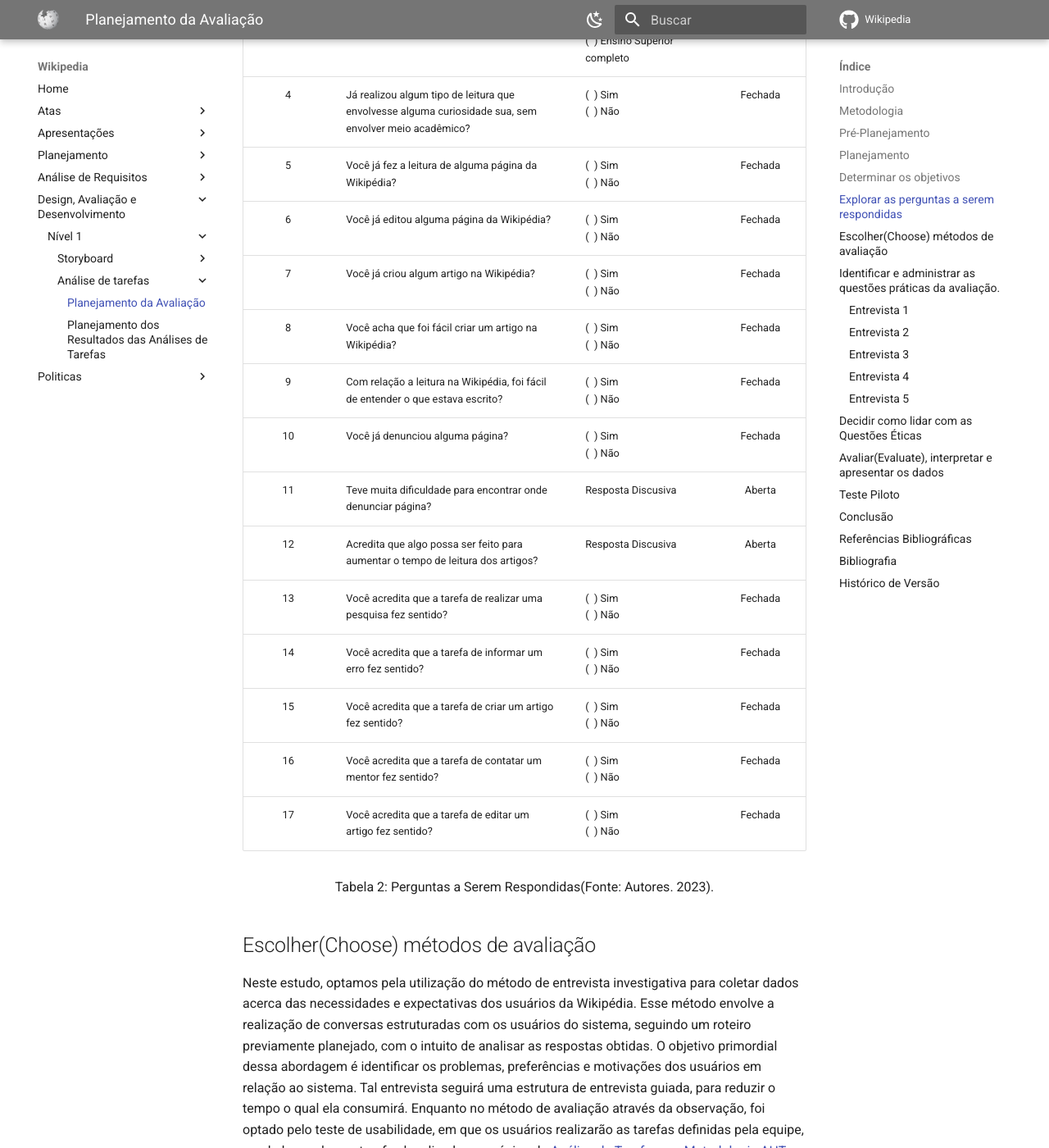
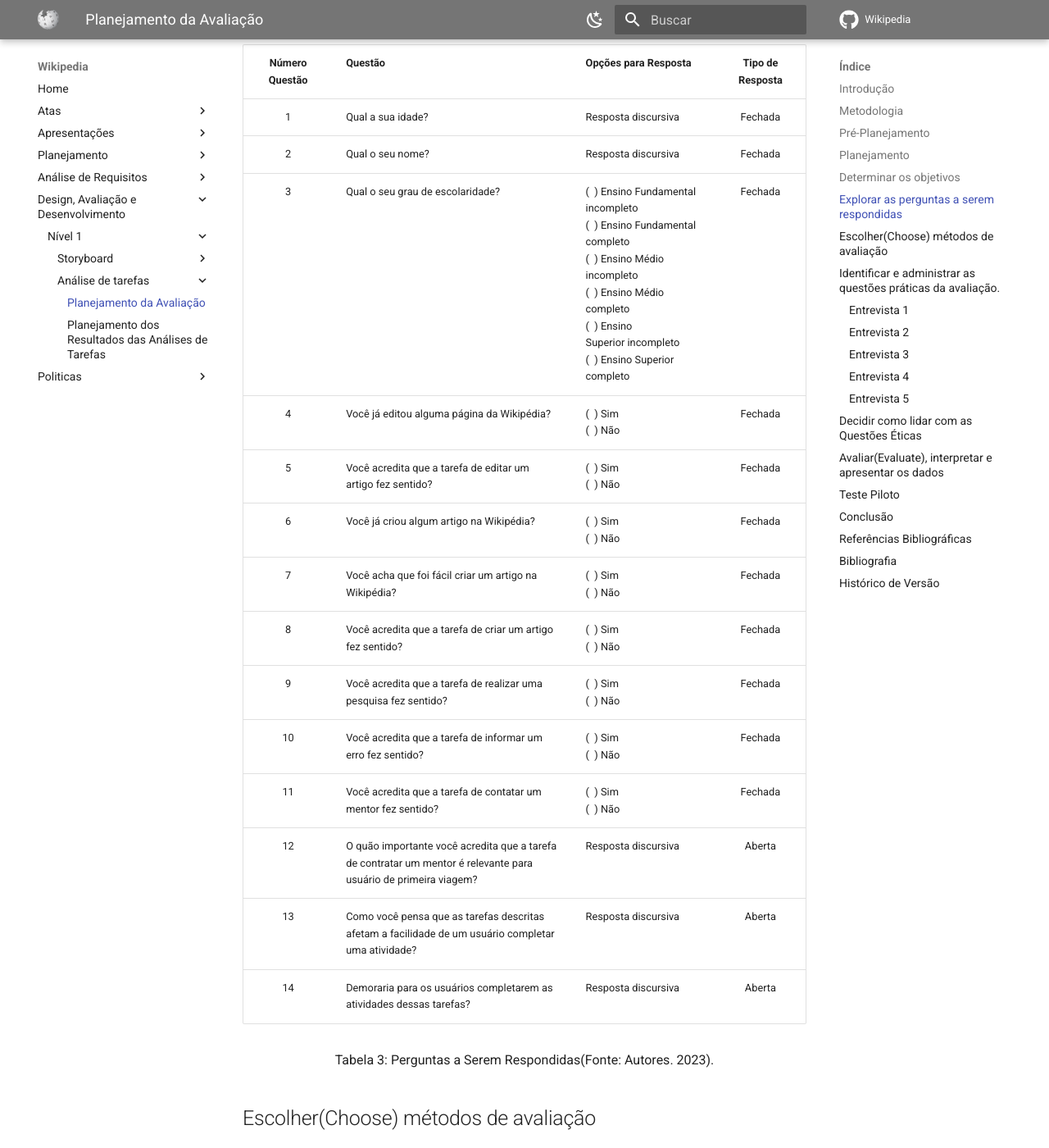
Before and after one commit to Interacao-Humano-Computador/2023.1-Wikipedia, an MkDocs documentation site: the page built from docs/design-avaliacao-desenvolvimento/nivel1/analiseDeTarefas/planejamentoDaAvaliacaoTarefas.md, in a window 1280 px wide and 1400 px high, scrolled down 2206 px. Shown: the whole window at 82% size. Built offline with MkDocs 1.6.1 and Material for MkDocs 9.7.7, drawn with Linux system fonts in a browser that asks for light colours; comment, search, counter and statistics services are not loaded; some of the changed text lies outside the part shown.

Commit message:
Alterando perguntas
Co-authored-by: oo7gabriel <gabrielfsacademico@gmail.com>

```diff
--- a/docs/design-avaliacao-desenvolvimento/nivel1/analiseDeTarefas/planejamentoDaAvaliacaoTarefas.md
+++ b/docs/design-avaliacao-desenvolvimento/nivel1/analiseDeTarefas/planejamentoDaAvaliacaoTarefas.md
@@ -25,6 +25,20 @@
     <p> Tabela 1: Framework DECIDE (Fonte:Barbosa, Silva, Silveira, et al. 2021).</p>
 </div>
 
+As tarefas que serão avaliadas estão contidas na tabela 2
+
+| Número | Tarefa                                     | Rastro                                      |
+| ------- | ------------------------------------------ | ------------------------------------------- |
+| 01      | Edição de um artigo                      | [AHT](../../../analise-de-requisitos/aht.md)   |
+| 02      | Criação de um artigo na Wikipédia       | [GOMS](../../../analise-de-requisitos/goms.md) |
+| 03      | Realização de uma pesquisa na Wikipédia | [GOMS](../../../analise-de-requisitos/goms.md) |
+| 04      | Informar um erro                           | [GOMS](../../../analise-de-requisitos/goms.md) |
+| 05      | Contatar um Mentor                         | [GOMS](../../../analise-de-requisitos/goms.md) |
+
+<div style="text-align: center">
+    <p> Tabela 2: Perguntas a Serem Respondidas(Fonte: Gabriel e Samuel. 2023).</p>
+</div>
+
 ## Planejamento
 
 ## Determinar os objetivos
@@ -33,30 +47,27 @@
 
 ## Explorar as perguntas a serem respondidas
 
-As perguntas base para tais atividades foram desenvolvidas no mesmo sentido do objetivo planejado anteriormente. Resultando na Tabela 2, qual contém perguntas essenciais para se responder e obter dados para a melhoria do site.
+As perguntas base para tais atividades foram desenvolvidas no mesmo sentido do objetivo planejado anteriormente. Resultando na Tabela 3, qual contém perguntas essenciais para se responder e obter dados para a melhoria do site.
 
-| Número Questão | Questão                                                                                                | Opções para Resposta                                                                                                                                                                                                      | Tipo de Resposta |
-| :--------------: | ------------------------------------------------------------------------------------------------------- | --------------------------------------------------------------------------------------------------------------------------------------------------------------------------------------------------------------------------- | :--------------: |
-|        1        | Qual a sua idade?                                                                                       | Resposta discursiva                                                                                                                                                                                                         |     Fechada     |
-|        2        | Qual o seu nome?                                                                                        | Resposta discursiva                                                                                                                                                                                                         |     Fechada     |
-|        3        | Qual o seu grau de escolaridade?                                                                        | (  ) Ensino Fundamental incompleto<br />(  ) Ensino Fundamental completo<br />(  ) Ensino Médio incompleto<br />(  ) Ensino Médio completo<br />(  ) Ensino Superior incompleto<br />(  ) Ensino Superior completo |     Fechada     |
-|        4        | Já realizou algum tipo de leitura que envolvesse alguma curiosidade sua, sem envolver meio acadêmico? | (  ) Sim<br />(  ) Não                                                                                                                                                                                                   |     Fechada     |
-|        5        | Você já fez a leitura de alguma página da Wikipédia?                                              | (  ) Sim<br />(  ) Não                                                                                                                                                                                                   |     Fechada     |
-|        6        | Você já editou alguma página da Wikipédia?                                                          | (  ) Sim<br />(  ) Não                                                                                                                                                                                                   |     Fechada     |
-|        7        | Você já criou algum artigo na Wikipédia?                                                             | (  ) Sim<br />(  ) Não                                                                                                                                                                                                   |     Fechada     |
-|        8        | Você acha que foi fácil criar um artigo na Wikipédia?                                                | (  ) Sim<br />(  ) Não                                                                                                                                                                                                   |     Fechada     |
-|        9        | Com relação a leitura na Wikipédia, foi fácil de entender o que estava escrito?                    | (  ) Sim<br />(  ) Não                                                                                                                                                                                                  |     Fechada     |
-|        10        | Você já denunciou alguma página?                                                                     | (  ) Sim<br />(  ) Não                                                                                                                                                                                                  |     Fechada     |
-|        11        | Teve muita dificuldade para encontrar onde denunciar página?                                           | Resposta Discusiva                                                                                                                                                                                                          |      Aberta      |
-|        12        | Acredita que algo possa ser feito para aumentar o tempo de leitura dos artigos?                         | Resposta Discusiva                                                                                                                                                                                                          |      Aberta      |
-|        13        | Você acredita que a tarefa de realizar uma pesquisa fez sentido?                                     | (  ) Sim<br />(  ) Não                                                                                                                                                                                                   |     Fechada     |
-|        14        | Você acredita que a tarefa de informar um erro fez sentido?                                           | (  ) Sim<br />(  ) Não                                                                                                                                                                                                   |     Fechada     |
-|        15        | Você acredita que a tarefa de criar um artigo fez sentido?                                             | (  ) Sim<br />(  ) Não                                                                                                                                                                                                   |     Fechada     |
-|        16        | Você acredita que a tarefa de contatar um mentor fez sentido?                                         | (  ) Sim<br />(  ) Não                                                                                                                                                                                                   |     Fechada     |
-|        17        | Você acredita que a tarefa de editar um artigo fez sentido?                                           | (  ) Sim<br />(  ) Não                                                                                                                                                                                                   |     Fechada     |
+| Número Questão | Questão                                                                                                             | Opções para Resposta                                                                                                                                                                                                      | Tipo de Resposta |
+| :--------------: | -------------------------------------------------------------------------------------------------------------------- | --------------------------------------------------------------------------------------------------------------------------------------------------------------------------------------------------------------------------- | :--------------: |
+|        1        | Qual a sua idade?                                                                                                    | Resposta discursiva                                                                                                                                                                                                         |     Fechada     |
+|        2        | Qual o seu nome?                                                                                                     | Resposta discursiva                                                                                                                                                                                                         |     Fechada     |
+|        3        | Qual o seu grau de escolaridade?                                                                                     | (  ) Ensino Fundamental incompleto<br />(  ) Ensino Fundamental completo<br />(  ) Ensino Médio incompleto<br />(  ) Ensino Médio completo<br />(  ) Ensino Superior incompleto<br />(  ) Ensino Superior completo |     Fechada     |
+|        4        | Você já editou alguma página da Wikipédia?                                                                       | (  ) Sim<br />(  ) Não                                                                                                                                                                                                   |     Fechada     |
+|        5        | Você acredita que a tarefa de editar um artigo fez sentido?                                                        | (  ) Sim<br />(  ) Não                                                                                                                                                                                                   |     Fechada     |
+|        6        | Você já criou algum artigo na Wikipédia?                                                                          | (  ) Sim<br />(  ) Não                                                                                                                                                                                                   |     Fechada     |
+|        7        | Você acha que foi fácil criar um artigo na Wikipédia?                                                             | (  ) Sim<br />(  ) Não                                                                                                                                                                                                   |     Fechada     |
+|        8        | Você acredita que a tarefa de criar um artigo fez sentido?                                                          | (  ) Sim<br />(  ) Não                                                                                                                                                                                                   |     Fechada     |
+|        9        | Você acredita que a tarefa de realizar uma pesquisa fez sentido?                                                  | (  ) Sim<br />(  ) Não                                                                                                                                                                                                   |     Fechada     |
+|        10        | Você acredita que a tarefa de informar um erro fez sentido?                                                        | (  ) Sim<br />(  ) Não                                                                                                                                                                                                   |     Fechada     |
+|        11        | Você acredita que a tarefa de contatar um mentor fez sentido?                                                      | (  ) Sim<br />(  ) Não                                                                                                                                                                                                   |     Fechada     |
+|        12        | O quão importante você acredita que a tarefa de contratar um mentor é relevante para usuário de primeira viagem? | Resposta discursiva                                                                                                                                                                                                         |      Aberta      |
+|        13        | Como você pensa que as tarefas descritas afetam a facilidade de um usuário completar uma atividade?                | Resposta discursiva                                                                                                                                                                                                         |      Aberta      |
+|        14        | Demoraria para os usuários completarem as atividades dessas tarefas?                                                | Resposta discursiva                                                                                                                                                                                                         |      Aberta      |
 
 <div style="text-align: center">
-    <p> Tabela 2: Perguntas a Serem Respondidas(Fonte: Autores. 2023).</p>
+    <p> Tabela 3: Perguntas a Serem Respondidas(Fonte: Autores. 2023).</p>
 </div>
 
 ## Escolher(Choose) métodos de avaliação
@@ -79,7 +90,7 @@
 | Gabriel e Samuel | A definir    | 23/05/2023 | 18:00h às 20:00h | Teams |
 
 <div style="text-align: center">
-    <p> Tabela 3: Cronograma da entrevista 1 (Fonte: Autores. 2023).</p>
+    <p> Tabela 4: Cronograma da entrevista 1 (Fonte: Autores. 2023).</p>
 </div>
 
 ### Entrevista 2
@@ -89,7 +100,7 @@
 | Gabriel e Samuel | A definir    | 24/05/2023 | 18:00h às 20:00h | Teams |
 
 <div style="text-align: center">
-    <p> Tabela 4: Cronograma da entrevista 2 (Fonte: Autores. 2023).</p>
+    <p> Tabela 5: Cronograma da entrevista 2 (Fonte: Autores. 2023).</p>
 </div>
 
 ### Entrevista 3
@@ -99,7 +110,7 @@
 | Gabriel e Samuel | A definir    | 25/05/2023 | 18:00h às 20:00h | Teams |
 
 <div style="text-align: center">
-    <p> Tabela 5: Cronograma da entrevista 3 (Fonte: Autores. 2023).</p>
+    <p> Tabela 6: Cronograma da entrevista 3 (Fonte: Autores. 2023).</p>
 </div>
 
 ### Entrevista 4
@@ -109,7 +120,7 @@
 | Gabriel e Samuel | A definir    | 26/05/2023 | 18:00h às 20:00h | Teams |
 
 <div style="text-align: center">
-    <p> Tabela 6: Cronograma da entrevista 4 (Fonte: Autores. 2023).</p>
+    <p> Tabela 7: Cronograma da entrevista 4 (Fonte: Autores. 2023).</p>
 </div>
 
 ### Entrevista 5
@@ -119,7 +130,7 @@
 | Gabriel e Samuel | A definir    | 27/05/2023 | 18:00h às 20:00h | Teams |
 
 <div style="text-align: center">
-    <p> Tabela 7: Cronograma da entrevista 5 (Fonte: Autores. 2023).</p>
+    <p> Tabela 8: Cronograma da entrevista 5 (Fonte: Autores. 2023).</p>
 </div>
 
 ## Decidir como lidar com as Questões Éticas
@@ -162,3 +173,4 @@
 | Versão | Data  | Descrição            | Autor(es)        | Revisor(es) |
 | ------- | ----- | ---------------------- | ---------------- | ----------- |
 | 1.0     | 21/05 | Criação do documento | Gabriel, Samuel | Lucas       |
+| 1.1     | 28/05 | Revisão das perguntas | Gabriel, Samuel | Lucas       |
```
Also changed, not shown: other parts of docs/design-avaliacao-desenvolvimento/nivel1/analiseDeTarefas/planejamentoDaAvaliacaoTarefas.md (+1 -1 lines).
